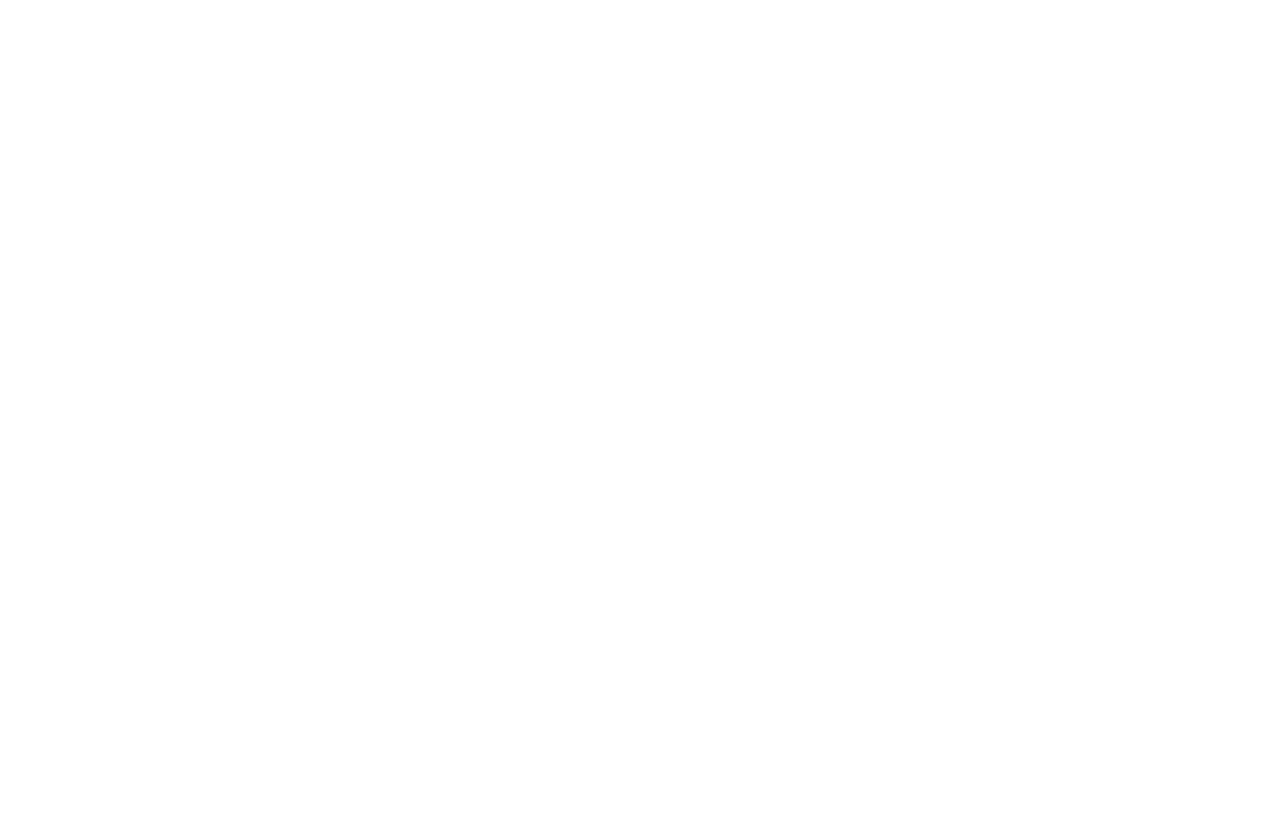
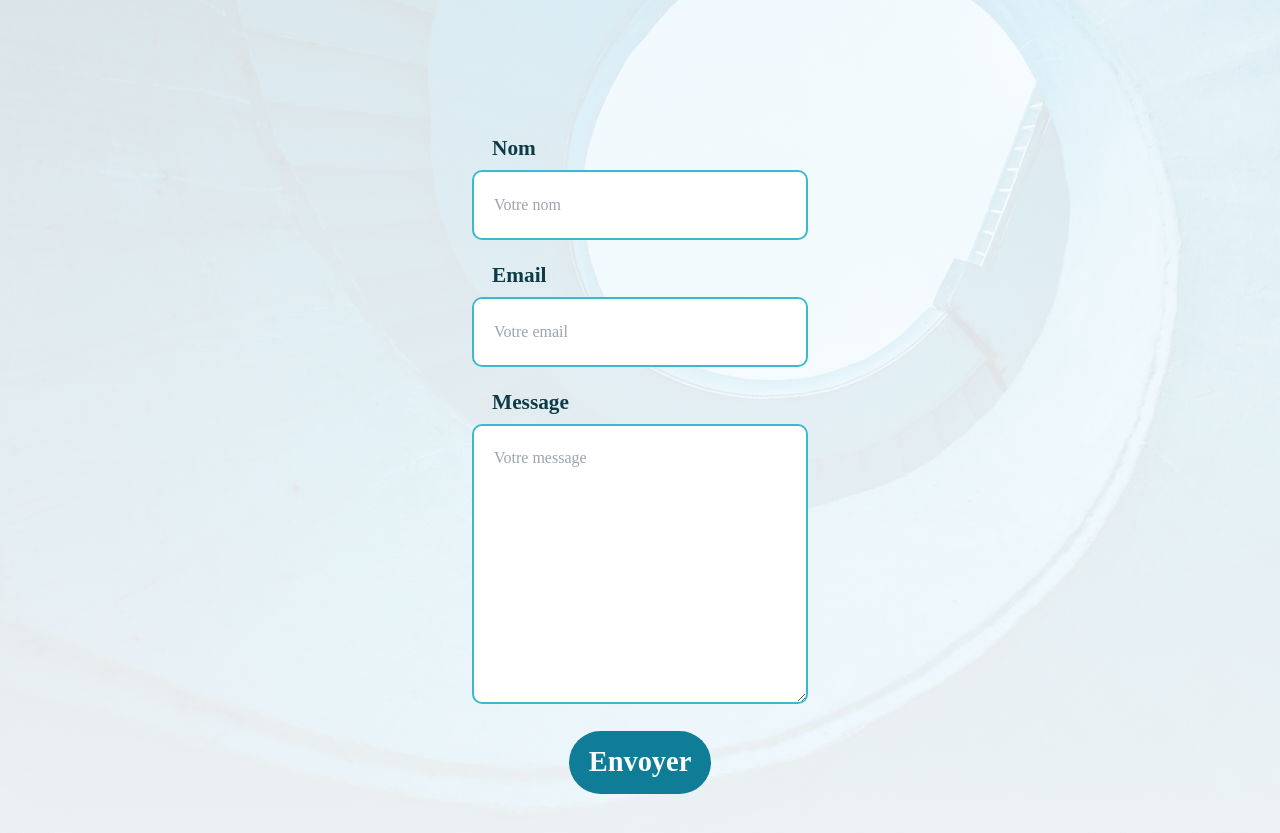
Before and after one commit to clementstorne/portfolio, a React (Vite) app: page / in a window 1280 px wide. Shown: the part 3300-4133 px from the top of the page. Before the commit the page ends 3027 px from the top, so only its background shows below. Built offline with nearby package versions, Linux system fonts and the light colour scheme.

Commit message:
contact section light mode

```diff
--- a/package.json
+++ b/package.json
@@ -10,8 +10,10 @@
     "preview": "vite preview"
   },
   "dependencies": {
+    "formik": "^2.4.5",
     "react": "^18.2.0",
     "react-dom": "^18.2.0",
+    "react-hook-form": "^7.48.2",
     "react-icons": "^4.12.0",
     "react-router-dom": "^6.20.0"
   },
--- a/src/App.jsx
+++ b/src/App.jsx
@@ -1,6 +1,7 @@
 import Hero from "./pages/Hero";
 import Technologies from "./pages/Technologies";
 import Projects from "./pages/Projects";
+import Contact from "./pages/Contact";
 
 export default function App() {
   return (
@@ -8,6 +9,7 @@
       <Hero />
       <Technologies />
       <Projects />
+      <Contact />
     </>
   );
 }
--- /dev/null
+++ b/src/components/ContactForm.jsx
@@ -0,0 +1,102 @@
+import { useForm, Controller } from "react-hook-form";
+
+export default function ContactForm() {
+  const { control, handleSubmit, reset } = useForm();
+
+  const onSubmit = (data) => {
+    console.log(data);
+    reset();
+  };
+
+  return (
+    <form
+      onSubmit={handleSubmit(onSubmit)}
+      className="w-full max-w-600 flex flex-col flex-nowrap justify-center items-center"
+    >
+      <div className="w-full max-w-600">
+        <label className="form-label">Nom</label>
+        <Controller
+          name="name"
+          control={control}
+          defaultValue=""
+          rules={{
+            required: "Ce champ est requis",
+            pattern: {
+              value: /^[A-Za-zÀ-ÖØ-öø-ÿ-' ]+$/i,
+              message: "Nom invalide",
+            },
+          }}
+          render={({ field, fieldState }) => (
+            <>
+              <input
+                className={`form-input ${fieldState?.error ? "error" : ""}`}
+                {...field}
+                placeholder="Votre nom"
+              />
+              {fieldState?.error && (
+                <p className="error-message">{fieldState.error.message}</p>
+              )}
+            </>
+          )}
+        />
+      </div>
+
+      <div className="w-full max-w-600">
+        <label className="form-label">Email</label>
+        <Controller
+          name="email"
+          control={control}
+          defaultValue=""
+          rules={{
+            required: "Ce champ est requis",
+            pattern: {
+              value: /^[A-Z0-9._%+-]+@[A-Z0-9.-]+\.[A-Z]{2,}$/i,
+              message: "Adresse email invalide",
+            },
+          }}
+          render={({ field, fieldState }) => (
+            <>
+              <input
+                className={`form-input ${fieldState?.error ? "error" : ""}`}
+                {...field}
+                type="email"
+                placeholder="Votre email"
+              />
+              {fieldState?.error && (
+                <p className="error-message">{fieldState.error.message}</p>
+              )}
+            </>
+          )}
+        />
+      </div>
+
+      <div className="w-full max-w-600">
+        <label className="form-label">Message</label>
+        <Controller
+          name="message"
+          control={control}
+          defaultValue=""
+          rules={{ required: "Ce champ est requis" }}
+          render={({ field, fieldState }) => (
+            <>
+              <textarea
+                className={`form-input h-280 ${
+                  fieldState?.error ? "error" : ""
+                }`}
+                {...field}
+                placeholder="Votre message"
+              ></textarea>
+              {fieldState?.error && (
+                <p className="error-message">{fieldState.error.message}</p>
+              )}
+            </>
+          )}
+        />
+      </div>
+
+      <button type="submit" className="button">
+        Envoyer
+      </button>
+    </form>
+  );
+}
--- a/src/index.css
+++ b/src/index.css
@@ -25,7 +25,7 @@
   }
 
   h2 {
-    @apply text-2xl md:text-4xl;
+    @apply text-2xl md:text-4xl mt-50 mb-30 md:my-100 md:mt-181 lg:mb-150;
   }
 
   h3 {
@@ -76,6 +76,17 @@
     background-size: cover;
     background-repeat: no-repeat;
   }
+
+  #contact {
+    background-image: linear-gradient(
+        rgba(250, 253, 254, 0.85),
+        rgba(250, 253, 254, 0.95)
+      ),
+      url(/contact-background.jpg);
+    background-position: center;
+    background-size: cover;
+    background-repeat: no-repeat;
+  }
 }
 
 @layer components {
@@ -100,6 +111,20 @@
     border-radius: 20px;
     @apply flex items-center px-8 py-2 mr-5 mb-5 text-sm bg-cyan-light-5;
   }
+
+  .form-label {
+    @apply font-heading font-bold text-base md:text-xl ml-20;
+  }
+
+  .form-input {
+    @apply w-full max-w-600 h-70 mt-5 mb-20 p-20 outline-none border-cyan-light-8 border-2 focus:border-4 rounded;
+  }
+
+  .button {
+    @apply py-10 px-20 bg-cyan-light-11 font-heading font-bold text-xl md:text-2xl text-cyan-light-1 rounded-full
+    outline-none focus:py-6 focus:px-16 focus:border-cyan-light-11 focus:border-4 focus:bg-cyan-light-1 focus:text-cyan-light-12
+    hover:py-6 hover:px-16 hover:border-cyan-light-11 hover:border-4 hover:bg-cyan-light-1 hover:text-cyan-light-12;
+  }
 }
 
 @layer utilities {
@@ -111,4 +136,13 @@
   .favorite {
     @apply text-cyan-light-11 font-bold;
   }
+
+  .error {
+    border: 2px solid red;
+  }
+
+  .error-message {
+    color: red;
+    @apply -mt-15 mb-20;
+  }
 }
--- a/src/pages/Contact.jsx
+++ b/src/pages/Contact.jsx
@@ -1,3 +1,12 @@
+import ContactForm from "../components/ContactForm";
+
 export default function Contact() {
-  return <></>;
+  return (
+    <section id="contact" className="text-cyan-light-12">
+      <h2>Contact</h2>
+      <div className="mx-50 sm:mx-150 lg:mx-100 xl:mx-150 mb-50 md:mb-150">
+        <ContactForm />
+      </div>
+    </section>
+  );
 }
--- a/src/pages/Projects.jsx
+++ b/src/pages/Projects.jsx
@@ -50,7 +50,7 @@
 
   return (
     <section id="projects" className="text-cyan-light-12">
-      <h2 className="mt-50 mb-30 md:my-100 md:mt-181 lg:mb-150">Projets</h2>
+      <h2>Projets</h2>
       <div className="mx-50 sm:mx-150 lg:mx-100 xl:mx-150 mb-50 md:mb-150 grid grid-cols-1 grid-rows-3 lg:grid-cols-3 lg:grid-rows-1 gap-40 ">
         {projects.map((project) => (
           <ProjectCard
--- a/src/pages/Technologies.jsx
+++ b/src/pages/Technologies.jsx
@@ -34,9 +34,7 @@
   ];
   return (
     <section id="techno" className="text-cyan-light-12">
-      <h2 className="mt-50 mb-30 md:my-100 md:mt-181 lg:mb-150">
-        Technologies
-      </h2>
+      <h2>Technologies</h2>
       <div className="mx-50 md:mx-150 grid grid-cols-2 grid-rows-2 gap-x-40 gap-y-20 xl:grid-cols-4 ">
         <div>
           <h4 className="mb-10">Programmation</h4>
--- a/tailwind.config.js
+++ b/tailwind.config.js
@@ -9,6 +9,7 @@
       6: "6px",
       8: "8px",
       10: "10px",
+      15: "15px",
       16: "16px",
       20: "20px",
       30: "30px",
@@ -24,6 +25,10 @@
       200: "200px",
       280: "280px",
       350: "350px",
+      600: "600px",
+    },
+    maxWidth: {
+      600: "600px",
     },
     borderRadius: {
       DEFAULT: "10px",
```
Also changed, not shown: 1 other file (tests, documents, lock files or other folders).
